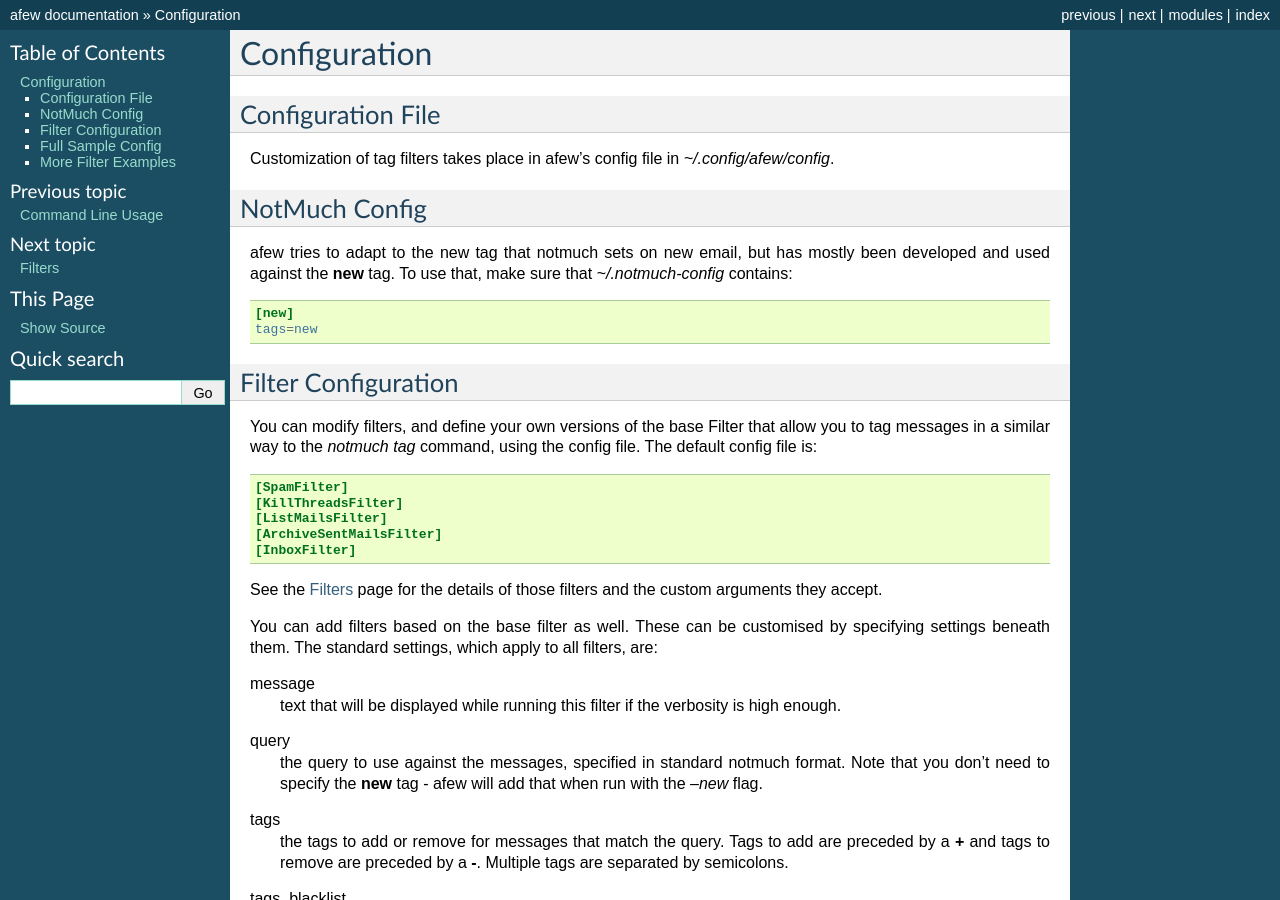
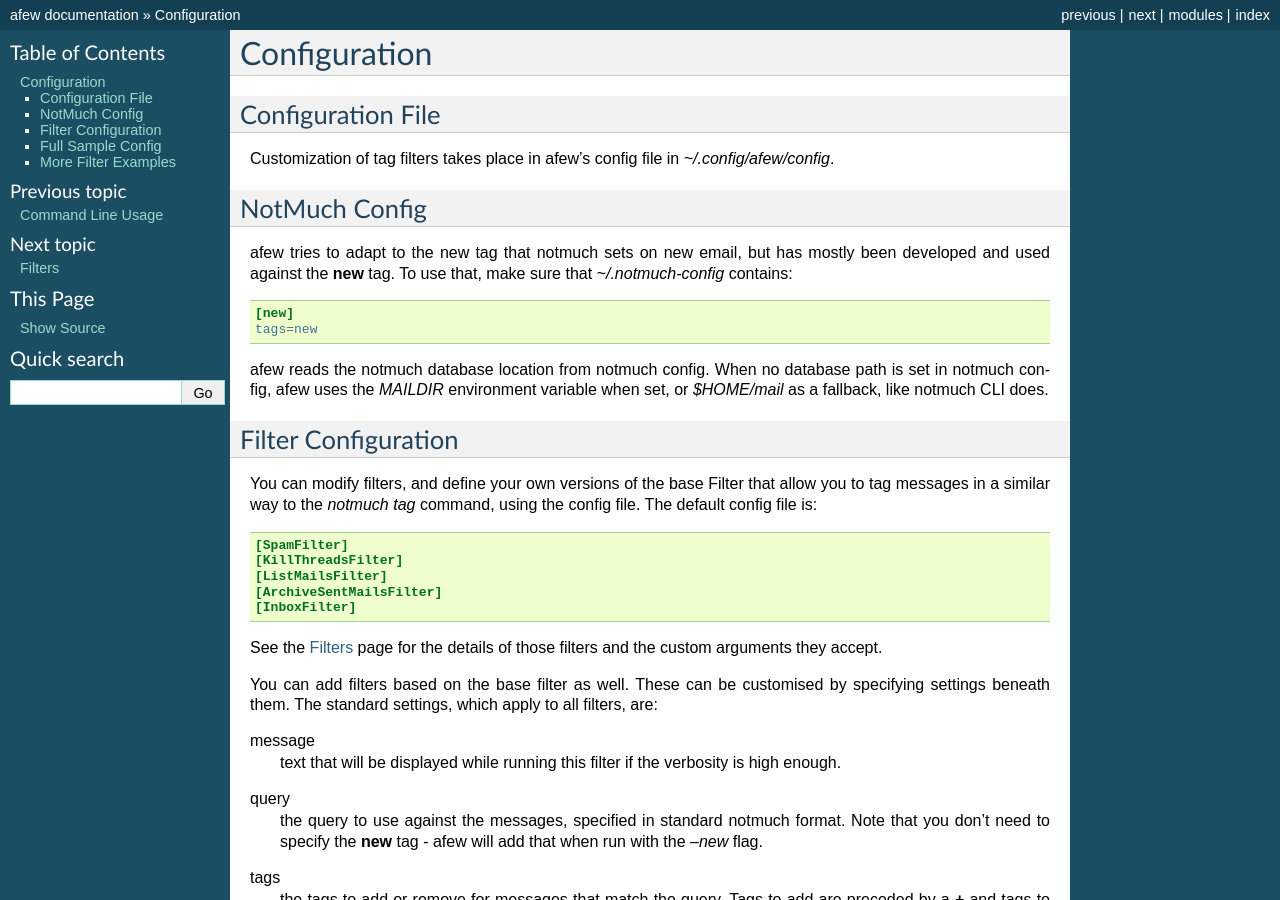
Before and after one commit to afewmail/afew, a Sphinx documentation site: the page built from docs/configuration.rst, in a window 1280 px wide and 900 px high. Built offline with Sphinx 7.4.7, drawn with Linux system fonts in a browser that asks for light colours.

Commit message:
docs: document fallbacks for database path

```diff
--- a/docs/configuration.rst
+++ b/docs/configuration.rst
@@ -18,6 +18,8 @@ make sure that `~/.notmuch-config` contains:
 
     [new]
     tags=new
+
+afew reads the notmuch database location from notmuch config. When no database path is set in notmuch config, afew uses the `MAILDIR` environment variable when set, or `$HOME/mail` as a fallback, like notmuch CLI does.
 
 Filter Configuration
 --------------------
```
